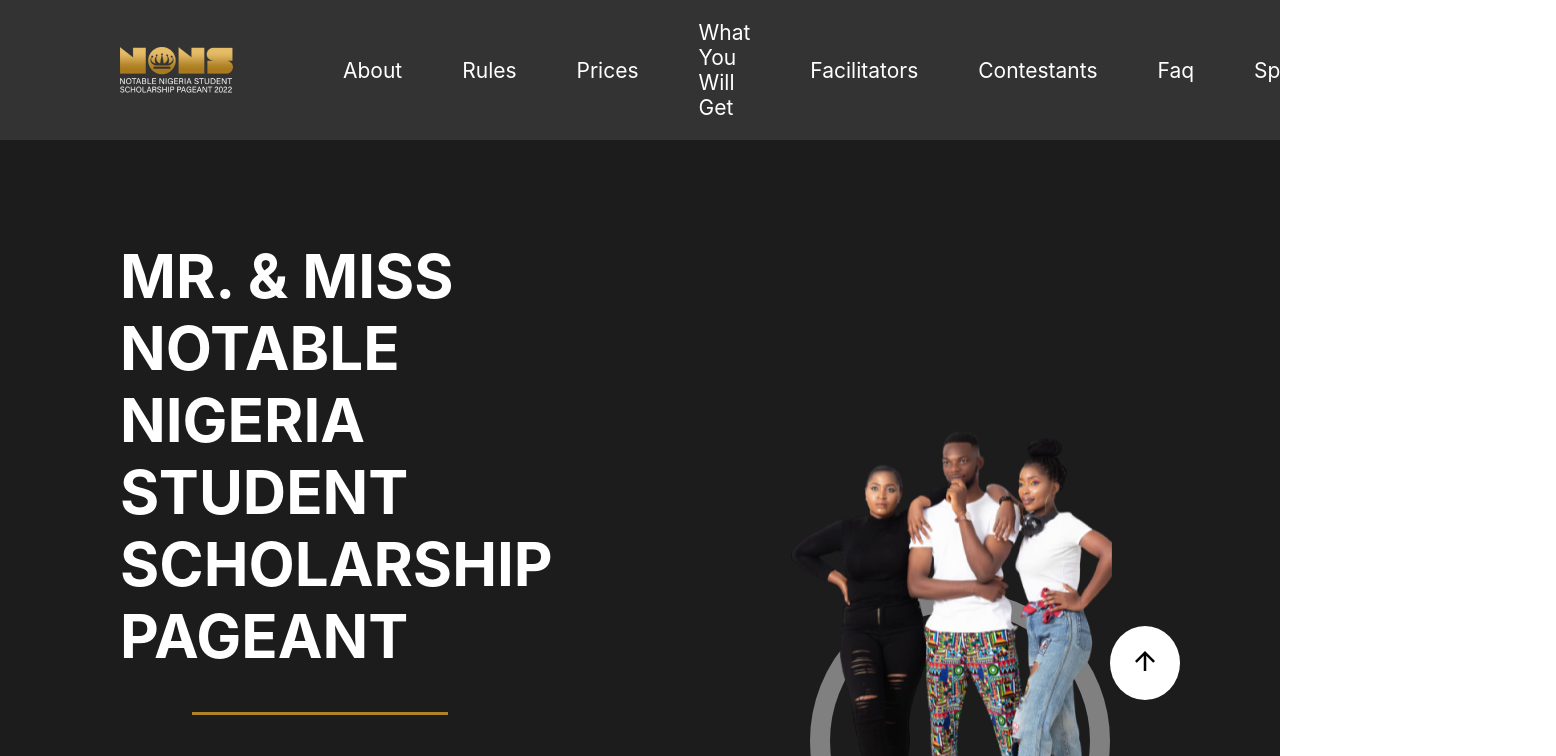
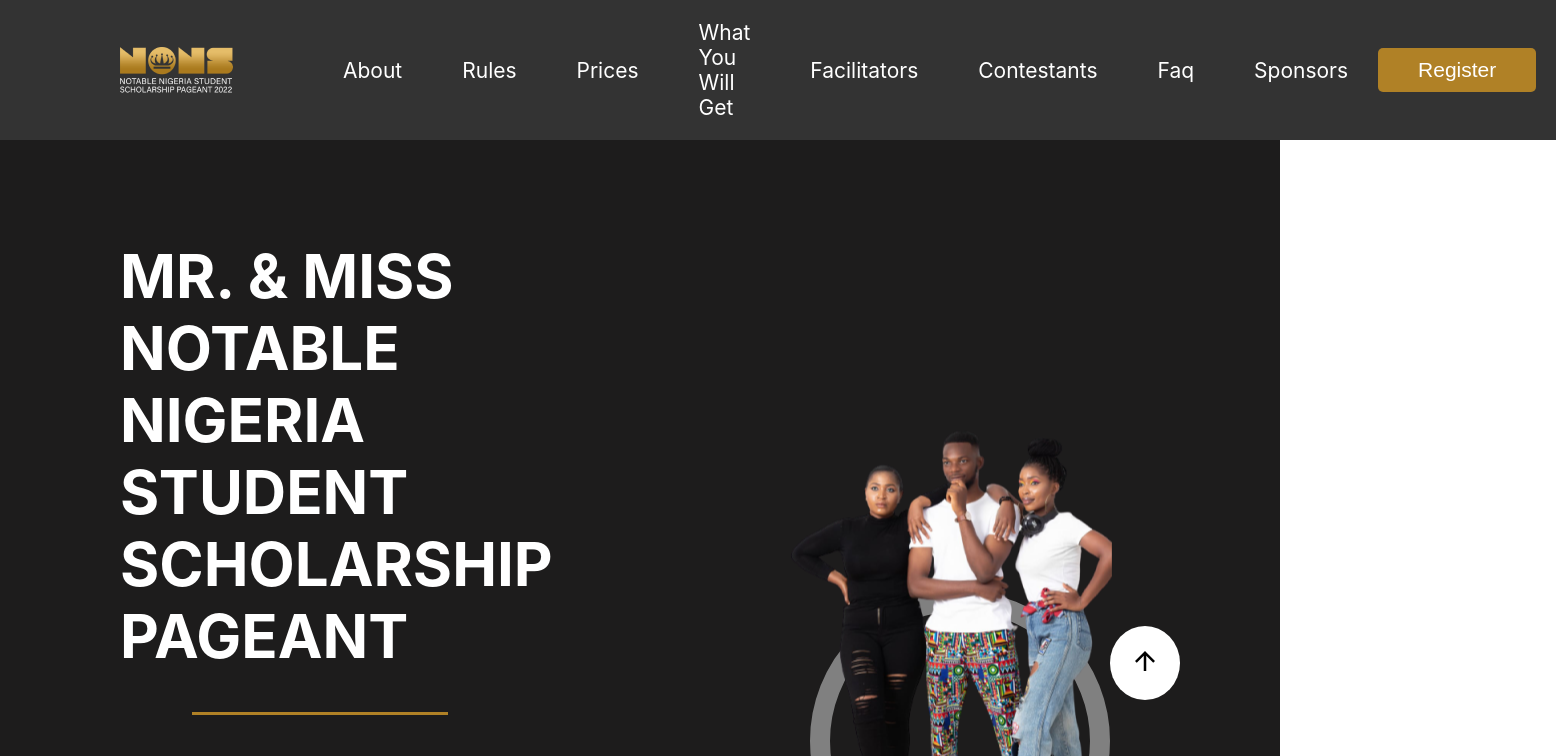
Before and after one commit to jdavyds/nons, a React (Create React App) app: page / in a window 1280 px wide. Shown: the top 756 px of the page, 1556 px wide, since content can reach past the window. Built offline with nearby package versions, Linux system fonts and the light colour scheme.

Commit message:
minor border

```diff
--- a/src/components/header/header.css
+++ b/src/components/header/header.css
@@ -1,5 +1,6 @@
 header {
-    width: 100%;
+    min-width: 100%;
+    width: fit-content;
     background: rgb(51, 51, 51);
     padding: 20px;
     display: flex;
@@ -23,6 +24,7 @@ header img {
 }
 header button {
     background: #B08126;
+    border: none;
     padding: 10px;
     border-radius: 5px;
     font-size: 21px;
```
